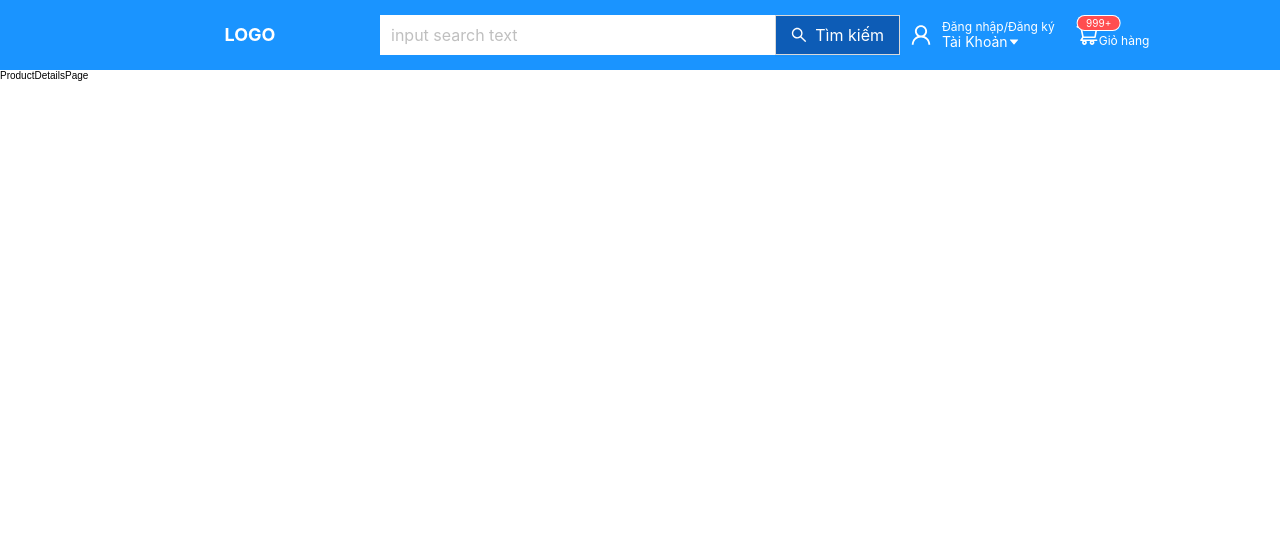
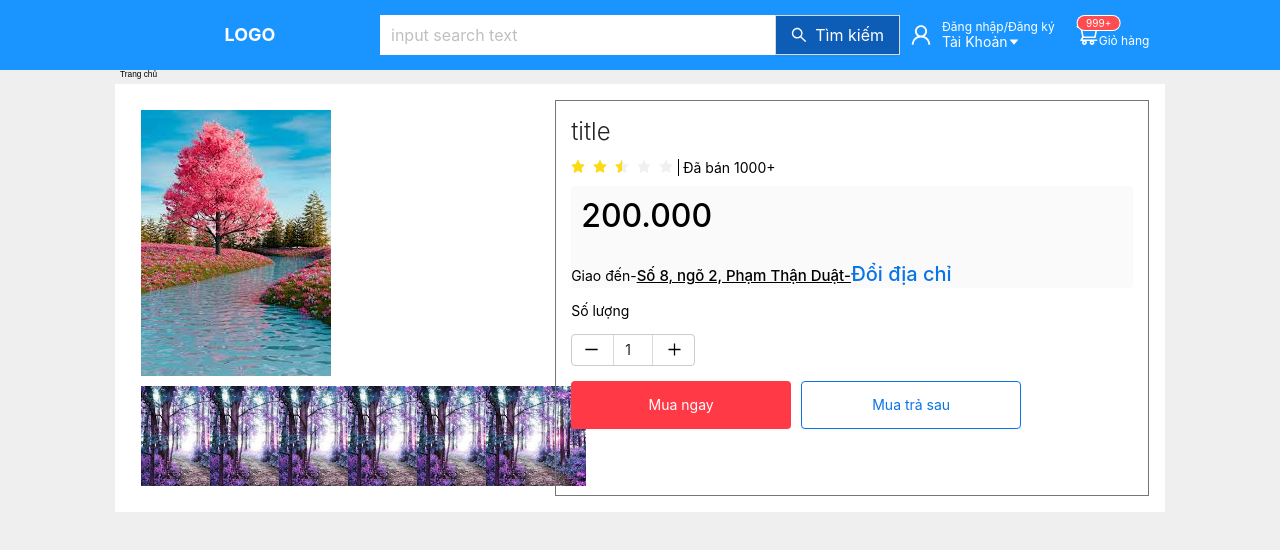
Before and after one commit to TranMinhHieu20/MERN-store, a React (Create React App) app in the folder client/: page /product-details in a window 1280 px wide. Shown: the top 550 px of the page. Built offline with nearby package versions, Linux system fonts and the light colour scheme.

Commit message:
update productDetail

```diff
--- /dev/null
+++ b/client/src/components/ProductDetailsComponent/ProductDetailsComponent.jsx
@@ -0,0 +1,167 @@
+import React from "react";
+import { Row, Col, Image, Rate } from "antd";
+import beautiful from "../../assets/image/beautiful.jpg";
+import beautifulSmall from "../../assets/image/beautifulSmall.jpg";
+import {
+  WrapperStyleImageSmall,
+  WrapperStyleCol,
+  WrapperStyleNameProduct,
+  WrapperStyleBefore,
+  WrapperStylePriceProduct,
+  WrapperStylePriceTextProduct,
+  WrapperStyleAddressProduct,
+  WrapperQualityProduct,
+  WrapperInputNumber,
+} from "./StyleProductDetails";
+import { MinusOutlined, PlusOutlined } from "@ant-design/icons";
+import ButtonComponent from "../ButtonComponent/ButtonComponent";
+
+const ProductDetailsComponent = () => {
+  return (
+    <Row style={{ padding: "16px", background: "#fff" }} gutter={[10, 10]}>
+      <Col span={10} style={{ padding: "10px" }}>
+        <Image
+          src={beautiful}
+          alt="Image"
+          preview={true}
+          style={{
+            width: "100%",
+            height: "auto",
+            objectFit: "cover",
+          }}
+        />
+
+        <Row
+          gutter={[10, 10]}
+          style={{ paddingTop: "10px", justifyContent: "space-between" }}
+        >
+          <WrapperStyleCol span={4}>
+            <WrapperStyleImageSmall
+              src={beautifulSmall}
+              alt="Image"
+              preview={false}
+            />
+          </WrapperStyleCol>
+          <WrapperStyleCol span={4}>
+            <WrapperStyleImageSmall
+              src={beautifulSmall}
+              alt="Image"
+              preview={false}
+            />
+          </WrapperStyleCol>
+          <WrapperStyleCol span={4}>
+            <WrapperStyleImageSmall
+              src={beautifulSmall}
+              alt="Image"
+              preview={false}
+            />
+          </WrapperStyleCol>
+          <WrapperStyleCol span={4}>
+            <WrapperStyleImageSmall
+              src={beautifulSmall}
+              alt="Image"
+              preview={false}
+            />
+          </WrapperStyleCol>
+          <WrapperStyleCol span={4}>
+            <WrapperStyleImageSmall
+              src={beautifulSmall}
+              alt="Image"
+              preview={false}
+            />
+          </WrapperStyleCol>
+          <WrapperStyleCol span={4}>
+            <WrapperStyleImageSmall
+              src={beautifulSmall}
+              alt="Image"
+              preview={false}
+            />
+          </WrapperStyleCol>
+        </Row>
+      </Col>
+      <Col
+        span={14}
+        style={{
+          padding: "15px 15px",
+          marginLeft: "0px",
+          border: "1px solid rgb(116, 118, 120)",
+        }}
+      >
+        <WrapperStyleNameProduct>title</WrapperStyleNameProduct>
+        <div>
+          <Rate allowHalf defaultValue={2.5} style={{ fontSize: "14px" }} />
+          <WrapperStyleBefore>Đã bán 1000+</WrapperStyleBefore>
+        </div>
+        <WrapperStylePriceProduct>
+          <WrapperStylePriceTextProduct>200.000</WrapperStylePriceTextProduct>
+          <WrapperStyleAddressProduct>
+            <span>Giao đến-</span>
+            <span className="address">Số 8, ngõ 2, Phạm Thận Duật-</span>
+            <span className="change-address">Đổi địa chỉ</span>
+          </WrapperStyleAddressProduct>
+        </WrapperStylePriceProduct>
+        <div style={{ marginTop: "15px" }}>
+          <div>Số lượng</div>
+          <WrapperQualityProduct style={{ marginTop: "15px" }}>
+            <button
+              style={{
+                background: "transparent",
+                border: "none",
+                padding: "0 4px 0 12px",
+              }}
+            >
+              <MinusOutlined style={{ fontSize: "15px" }} />
+            </button>
+
+            <WrapperInputNumber
+              min={1}
+              defaultValue={1}
+              style={{ width: "40px" }}
+              controls={false}
+            />
+            <button
+              style={{
+                background: "transparent",
+                border: "none",
+                padding: "0 12px 0 4px",
+              }}
+            >
+              <PlusOutlined style={{ fontSize: "15px" }} />
+            </button>
+          </WrapperQualityProduct>
+        </div>
+        <div style={{ marginTop: "15px" }}>
+          <ButtonComponent
+            border={false}
+            size={20}
+            styleButton={{
+              background: "rgb(255,57,69)",
+              color: "#fff",
+              height: "48px",
+              width: "220px",
+              border: "none",
+              borderRadius: "4px",
+              marginRight: "10px",
+            }}
+            textButton="Mua ngay"
+          />
+          <ButtonComponent
+            border={false}
+            size={20}
+            styleButton={{
+              background: "rgb(255, 255, 255)",
+              color: "#0b74e5",
+              height: "48px",
+              width: "220px",
+              border: "1px solid #0b74e5",
+              borderRadius: "4px",
+            }}
+            textButton="Mua trả sau"
+          />
+        </div>
+      </Col>
+    </Row>
+  );
+};
+
+export default ProductDetailsComponent;
--- /dev/null
+++ b/client/src/components/ProductDetailsComponent/StyleProductDetails.js
@@ -0,0 +1,85 @@
+import { Image, Col, InputNumber } from "antd";
+import styled from "styled-components";
+
+export const WrapperStyleImageSmall = styled(Image)`
+  width: 100px !important;
+  height: 100px !important;
+  object-fit: cover;
+  aspect-ratio: 1/1;
+`;
+export const WrapperStyleCol = styled(Col)`
+  display: flex;
+  flex-basis: unset;
+`;
+
+export const WrapperStyleNameProduct = styled.h1`
+  color: rgb(36, 36, 36);
+  font-size: 24px;
+  font-weight: 300;
+  line-height: 32px;
+  work-break: break-word;
+`;
+
+export const WrapperStyleBefore = styled.span`
+  position: relative;
+  font-size: 14px;
+  left: 10px;
+  &: before {
+    position: absolute;
+    content: "";
+    width: 1px;
+    height: 100%;
+    background-color: black;
+    top: 0;
+    left: -5px;
+  }
+`;
+
+export const WrapperStylePriceProduct = styled.div`
+  background-color: rgb(250, 250, 250);
+  border-radius: 4px;
+`;
+
+export const WrapperStylePriceTextProduct = styled.h1`
+  font-size: 32px;
+  line-height: 40px;
+  margin-right: 8px;
+  font-weight: 500;
+  padding: 10px;
+  margin-top: 10px;
+`;
+
+export const WrapperStyleAddressProduct = styled.div`
+  span.address {
+    text-decoration: underline;
+    font-size: 15px;
+    line-height: 24px;
+    font-weight: 500;
+    white-space: nowrap;
+    overflow: hidden;
+    text-overflow: ellipsis;
+  }
+  span.change-address {
+    color: rgb(11, 116, 229);
+    font-size: 20px;
+    line-height: 24px;
+    font-weight: 500;
+    flex-shrink: 0;
+  }
+`;
+
+export const WrapperQualityProduct = styled.div`
+  display: flex;
+  gap: 10px;
+  align-items: center;
+  width: fit-content;
+  border: 1px solid #ccc;
+  border-radius: 4px;
+`;
+
+export const WrapperInputNumber = styled(InputNumber)`
+  width: 40px;
+  border-top: none;
+  border-bottom: none;
+  border-radius: 0;
+`;
--- a/client/src/pages/HomePage/style.js
+++ b/client/src/pages/HomePage/style.js
@@ -26,5 +26,5 @@
   justify-content: center;
   margin-top: 20px;
   flex-wrap: wrap;
-  gap: 16px; /* Thêm khoảng cách giữa các card */
+  gap: 79px; /* Thêm khoảng cách giữa các card */
 `;
--- a/client/src/pages/ProductDetailsPage/ProductDetailsPage.jsx
+++ b/client/src/pages/ProductDetailsPage/ProductDetailsPage.jsx
@@ -1,7 +1,19 @@
 import React from "react";
+import ProductDetailsComponent from "../../components/ProductDetailsComponent/ProductDetailsComponent";
 
 const ProductDetailsPage = () => {
-  return <div>ProductDetailsPage</div>;
+  return (
+    <div
+      style={{
+        padding: " 0 120px",
+        backgroundColor: "#efefef",
+        height: "1000px",
+      }}
+    >
+      <h5>Trang chủ</h5>
+      <ProductDetailsComponent />
+    </div>
+  );
 };
 
 export default ProductDetailsPage;
--- a/client/src/pages/TypeProductPage/TypeProductPage.jsx
+++ b/client/src/pages/TypeProductPage/TypeProductPage.jsx
@@ -1,4 +1,4 @@
-import React, { Fragment } from "react";
+import React from "react";
 import NavBarComponent from "../../components/NavBarComponent/NavBarComponent";
 import CardComponent from "../../components/CardComponent/CardComponent";
 import { Row, Col, Pagination } from "antd";
```
Also changed, not shown: client/src/assets/image/beautiful.jpg (added), client/src/assets/image/beautifulSmall.jpg (added).
